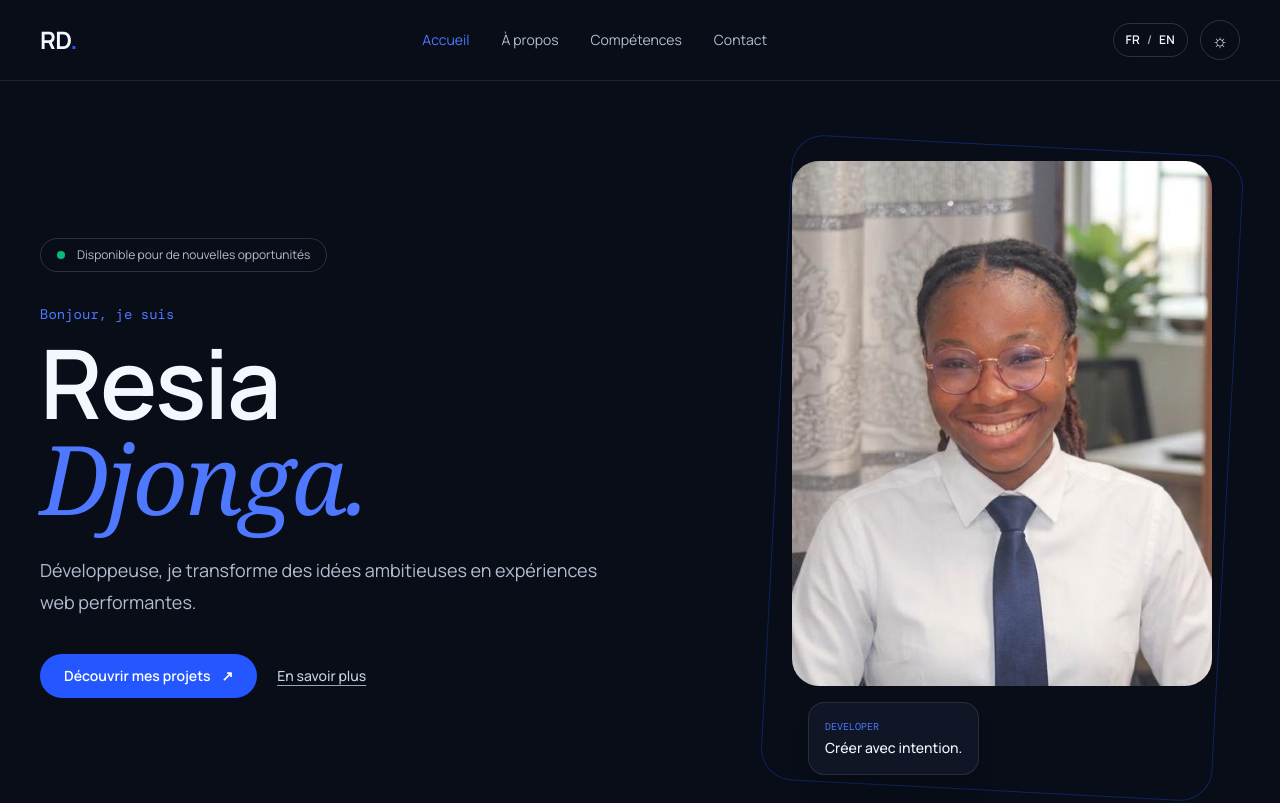
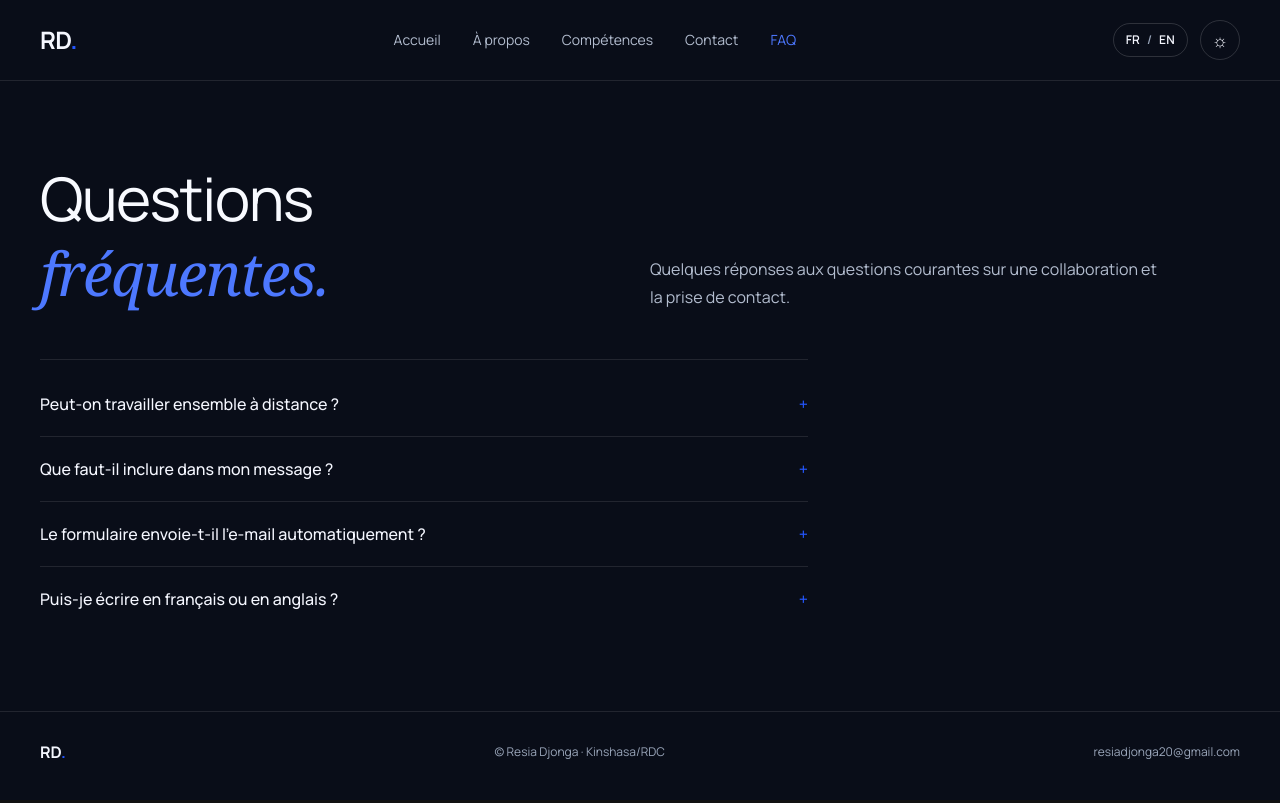
Before and after one commit to Resiadjonga/portfolio-website, a React (Vite) app: page /faq in a window 1280 px wide. Shown: the top 803 px of the page. Built offline with nearby package versions, Linux system fonts and the light colour scheme; a web font is replaced by a local one.

Commit message:
feat: Mise à jour des pages

```diff
--- a/src/App.jsx
+++ b/src/App.jsx
@@ -4,6 +4,7 @@ import Accueil from './pages/Accueil'
 import Competences from './pages/Competences'
 import Contact from './pages/Contact'
 import Confidentialite from './pages/Confidentialite'
+import Faq from './pages/Faq'
 import { usePathname } from './hooks/usePathname'
 import { useTheme } from './hooks/useTheme'
 import { useLanguage } from './hooks/useLanguage'
@@ -18,6 +19,7 @@ export default function App() {
     '/competences': <Competences language={language} />,
     '/contact': <Contact language={language} />,
     '/confidentialite': <Confidentialite language={language} />,
+    '/faq': <Faq language={language} />,
   }
   const page = pages[pathname] || pages['/']
 
--- a/src/components/Layout.jsx
+++ b/src/components/Layout.jsx
@@ -9,6 +9,7 @@ export default function Layout({ children, pathname, navigate, theme, toggleThem
     { path: '/apropos', label: isEnglish ? 'About' : 'À propos' },
     { path: '/competences', label: isEnglish ? 'Skills' : 'Compétences' },
     { path: '/contact', label: isEnglish ? 'Contact' : 'Contact' },
+    { path: '/faq', label: 'FAQ' },
   ]
   const go = (event, path) => {
     event.preventDefault()
--- a/src/pages/Contact.jsx
+++ b/src/pages/Contact.jsx
@@ -57,28 +57,6 @@ export default function Contact({ language }) {
           </div>
         </form>
       </section>
-      <section className="mt-16 border-t border-stone-200 pt-10 dark:border-white/10" aria-labelledby="contact-faq-title">
-        <p className="font-mono text-xs uppercase tracking-[.2em] text-orange-600 dark:text-orange-400">FAQ</p>
-        <h2 id="contact-faq-title" className="mt-3 font-display text-3xl font-semibold">{en ? 'A few helpful answers.' : 'Quelques réponses utiles.'}</h2>
-        <div className="mt-7 max-w-3xl divide-y divide-stone-200 dark:divide-white/10">
-          <details className="group py-5">
-            <summary className="flex cursor-pointer list-none items-center justify-between gap-4 font-medium marker:hidden">{en ? 'Can we work together remotely?' : 'Peut-on travailler ensemble à distance ?'}<span aria-hidden="true" className="text-orange-600 transition-transform group-open:rotate-45">+</span></summary>
-            <p className="mt-3 max-w-2xl text-sm leading-6 text-stone-600 dark:text-stone-300">{en ? 'Yes. I am based in Kinshasa and available for remote work.' : 'Oui. Je suis basée à Kinshasa et disponible pour travailler à distance.'}</p>
-          </details>
-          <details className="group py-5">
-            <summary className="flex cursor-pointer list-none items-center justify-between gap-4 font-medium marker:hidden">{en ? 'What should I include in my message?' : 'Que faut-il inclure dans mon message ?'}<span aria-hidden="true" className="text-orange-600 transition-transform group-open:rotate-45">+</span></summary>
-            <p className="mt-3 max-w-2xl text-sm leading-6 text-stone-600 dark:text-stone-300">{en ? 'Share your name, email address, a short project description, and any goals or timing you already have in mind.' : 'Indiquez votre nom, votre adresse e-mail, une brève description du projet et, si vous les connaissez déjà, vos objectifs ou délais.'}</p>
-          </details>
-          <details className="group py-5">
-            <summary className="flex cursor-pointer list-none items-center justify-between gap-4 font-medium marker:hidden">{en ? 'Does the form send the email automatically?' : 'Le formulaire envoie-t-il l’e-mail automatiquement ?'}<span aria-hidden="true" className="text-orange-600 transition-transform group-open:rotate-45">+</span></summary>
-            <p className="mt-3 max-w-2xl text-sm leading-6 text-stone-600 dark:text-stone-300">{en ? 'No. It opens a Gmail draft addressed to me. You can review and edit it before choosing to send it.' : 'Non. Il ouvre un brouillon Gmail qui m’est adressé. Vous pouvez le relire et le modifier avant de décider de l’envoyer.'}</p>
-          </details>
-          <details className="group py-5">
-            <summary className="flex cursor-pointer list-none items-center justify-between gap-4 font-medium marker:hidden">{en ? 'Can I write in French or English?' : 'Puis-je écrire en français ou en anglais ?'}<span aria-hidden="true" className="text-orange-600 transition-transform group-open:rotate-45">+</span></summary>
-            <p className="mt-3 max-w-2xl text-sm leading-6 text-stone-600 dark:text-stone-300">{en ? 'Yes. You can contact me in either language.' : 'Oui. Vous pouvez me contacter dans l’une ou l’autre langue.'}</p>
-          </details>
-        </div>
-      </section>
     </div>
   )
 }
--- /dev/null
+++ b/src/pages/Faq.jsx
@@ -0,0 +1,36 @@
+import SectionTitle from '../components/SectionTitle'
+
+export default function Faq({ language }) {
+  const en = language === 'en'
+  const questions = en
+    ? [
+        ['Can we work together remotely?', 'Yes. I am based in Kinshasa and available for remote work.'],
+        ['What should I include in my message?', 'Share your name, email address, a short project description, and any goals or timing you already have in mind.'],
+        ['Does the form send the email automatically?', 'No. It opens a Gmail draft addressed to me. You can review and edit it before choosing to send it.'],
+        ['Can I write in French or English?', 'Yes. You can contact me in either language.'],
+      ]
+    : [
+        ['Peut-on travailler ensemble à distance ?', 'Oui. Je suis basée à Kinshasa et disponible pour travailler à distance.'],
+        ['Que faut-il inclure dans mon message ?', 'Indiquez votre nom, votre adresse e-mail, une brève description du projet et, si vous les connaissez déjà, vos objectifs ou délais.'],
+        ['Le formulaire envoie-t-il l’e-mail automatiquement ?', 'Non. Il ouvre un brouillon Gmail qui m’est adressé. Vous pouvez le relire et le modifier avant de décider de l’envoyer.'],
+        ['Puis-je écrire en français ou en anglais ?', 'Oui. Vous pouvez me contacter dans l’une ou l’autre langue.'],
+      ]
+
+  return (
+    <div>
+      <SectionTitle title={en ? <>Frequently<br /><em className="font-accent text-orange-600 dark:text-orange-400">asked questions.</em></> : <>Questions<br /><em className="font-accent text-orange-600 dark:text-orange-400">fréquentes.</em></>}>
+        {en ? 'Answers to a few common questions about working together and getting in touch.' : 'Quelques réponses aux questions courantes sur une collaboration et la prise de contact.'}
+      </SectionTitle>
+      <section className="max-w-3xl border-t border-stone-200 pt-3 dark:border-white/10" aria-label={en ? 'Frequently asked questions' : 'Questions fréquentes'}>
+        <div className="divide-y divide-stone-200 dark:divide-white/10">
+          {questions.map(([question, answer]) => (
+            <details key={question} className="group py-5">
+              <summary className="flex cursor-pointer list-none items-center justify-between gap-4 font-medium marker:hidden">{question}<span aria-hidden="true" className="text-orange-600 transition-transform group-open:rotate-45">+</span></summary>
+              <p className="mt-3 max-w-2xl text-sm leading-6 text-stone-600 dark:text-stone-300">{answer}</p>
+            </details>
+          ))}
+        </div>
+      </section>
+    </div>
+  )
+}
```
Also changed, not shown: 1 other file (tests, documents, lock files or other folders).
